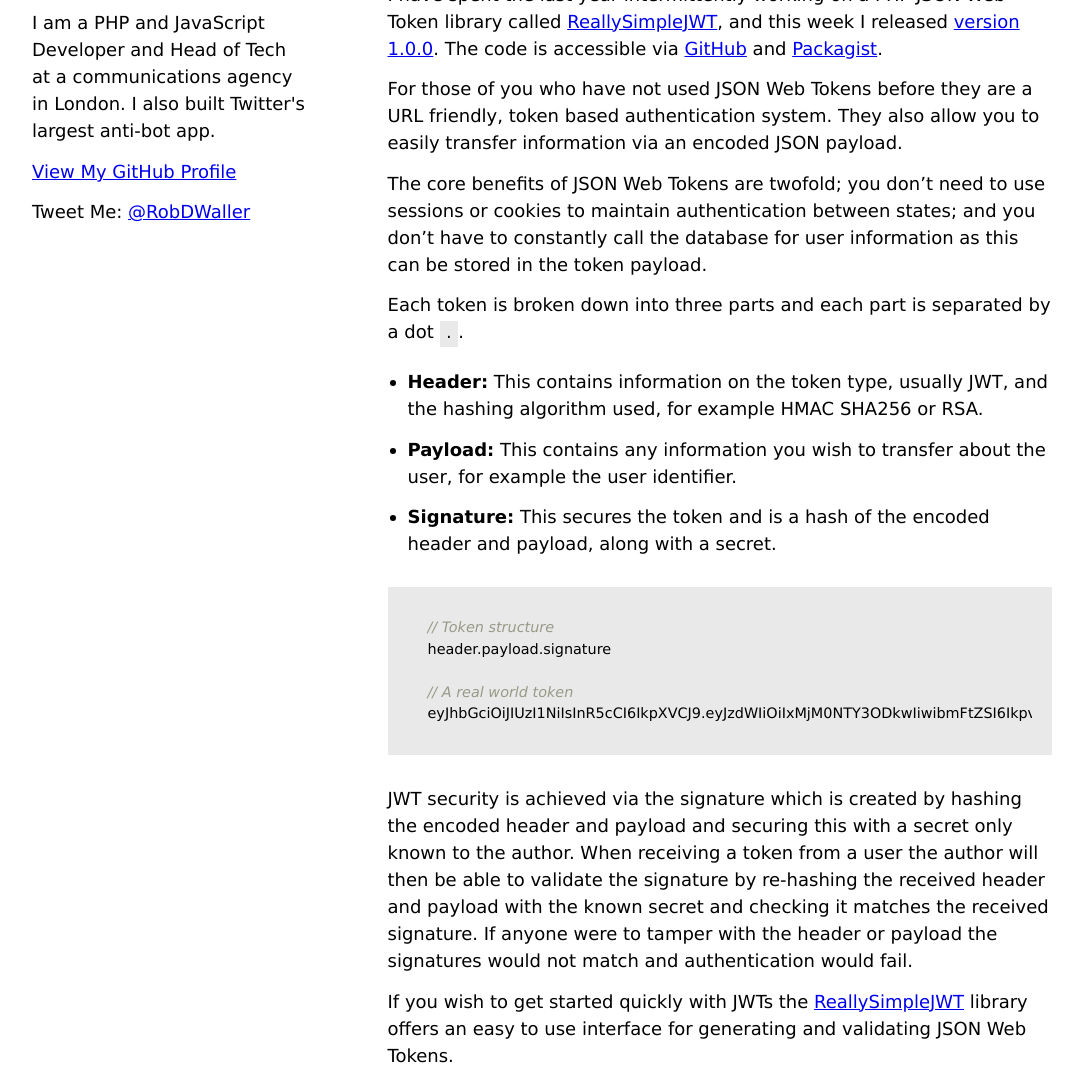
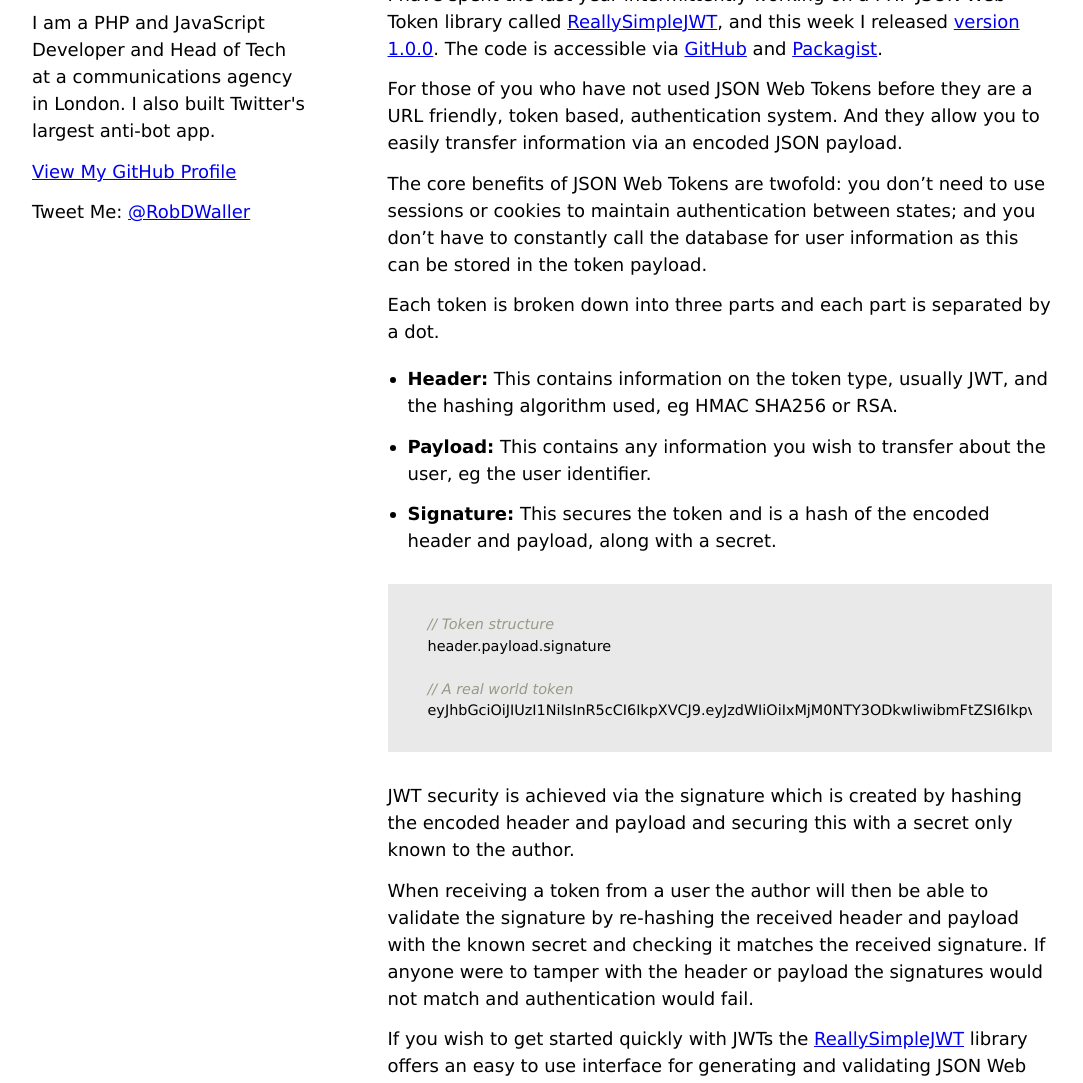
Before and after one commit to RobDWaller/robdwaller.github.io, a Jekyll site: the page built from _posts/2018-01-29-how-create-json-web-token-php.md, in a window 1280 px wide and 1400 px high, cut to the strip 317-1400 px from the top of the window. Shown: the whole strip, without its empty margins (98-1181 px from the left). Built offline with Jekyll 4.4.1, drawn with Linux system fonts in a browser that asks for light colours; some of the changed text lies outside the part shown.

Commit message:
Made some edits to the json web token post

````diff
--- a/_posts/2018-01-29-how-create-json-web-token-php.md
+++ b/_posts/2018-01-29-how-create-json-web-token-php.md
@@ -8,14 +8,14 @@
 
 I have spent the last year intermittently working on a PHP JSON Web Token library called [ReallySimpleJWT](https://github.com/RobDWaller/ReallySimpleJWT), and this week I released [version 1.0.0](https://github.com/RobDWaller/ReallySimpleJWT/releases/tag/1.0.0). The code is accessible via [GitHub](https://github.com/RobDWaller/ReallySimpleJWT) and [Packagist](https://packagist.org/packages/rbdwllr/reallysimplejwt).
 
-For those of you who have not used JSON Web Tokens before they are a URL friendly, token based authentication system. They also allow you to easily transfer information via an encoded JSON payload.
+For those of you who have not used JSON Web Tokens before they are a URL friendly, token based, authentication system. And they allow you to easily transfer information via an encoded JSON payload.
 
-The core benefits of JSON Web Tokens are twofold; you don't need to use sessions or cookies to maintain authentication between states; and you don't have to constantly call the database for user information as this can be stored in the token payload.
+The core benefits of JSON Web Tokens are twofold: you don't need to use sessions or cookies to maintain authentication between states; and you don't have to constantly call the database for user information as this can be stored in the token payload.
 
-Each token is broken down into three parts and each part is separated by a dot `.`.
+Each token is broken down into three parts and each part is separated by a dot.
 
-- **Header:** This contains information on the token type, usually JWT, and the hashing algorithm used, for example HMAC SHA256 or RSA.
-- **Payload:** This contains any information you wish to transfer about the user, for example the user identifier.
+- **Header:** This contains information on the token type, usually JWT, and the hashing algorithm used, eg HMAC SHA256 or RSA.
+- **Payload:** This contains any information you wish to transfer about the user, eg the user identifier.
 - **Signature:** This secures the token and is a hash of the encoded header and payload, along with a secret.
 
 ```js
@@ -26,7 +26,9 @@
 eyJhbGciOiJIUzI1NiIsInR5cCI6IkpXVCJ9.eyJzdWIiOiIxMjM0NTY3ODkwIiwibmFtZSI6IkpvaG4gRG9lIiwiYWRtaW4iOnRydWV9.TJVA95OrM7E2cBab30RMHrHDcEfxjoYZgeFONFh7HgQ
 ```
 
-JWT security is achieved via the signature which is created by hashing the encoded header and payload and securing this with a secret only known to the author. When receiving a token from a user the author will then be able to validate the signature by re-hashing the received header and payload with the known secret and checking it matches the received signature. If anyone were to tamper with the header or payload the signatures would not match and authentication would fail.
+JWT security is achieved via the signature which is created by hashing the encoded header and payload and securing this with a secret only known to the author.
+
+When receiving a token from a user the author will then be able to validate the signature by re-hashing the received header and payload with the known secret and checking it matches the received signature. If anyone were to tamper with the header or payload the signatures would not match and authentication would fail.
 
 If you wish to get started quickly with JWTs the [ReallySimpleJWT](https://github.com/RobDWaller/ReallySimpleJWT) library offers an easy to use interface for generating and validating JSON Web Tokens.
 
@@ -72,7 +74,7 @@
 
 ### Create the Signature
 
-To create the signature we need to use the `hash_hmac()` method available in PHP using the sha256 algorithm. We pass in a concatenated string of the Base64Url encoded header and payload `$base64UrlHeader . "." . $base64UrlPayload`. It's important to note we have to include the `.` between the two strings. We add a secret, ideally a strong one that is longer than twelve characters. The ReallySimpleJWT library enforces this principle, but for our example we don't need to worry. Finally we force the `hash_hmac()` method to return the output as binary data.
+To create the signature we need to use the `hash_hmac()` method available in PHP and use the sha256 algorithm. We pass in a concatenated string of the Base64Url encoded header and payload `$base64UrlHeader . "." . $base64UrlPayload`. It's important to note we have to include the dot `.` between the two strings. We add a secret, ideally a strong one that is longer than twelve characters. The ReallySimpleJWT library enforces this principle, but for our example we don't need to worry. Finally we force the `hash_hmac()` method to return the output as binary data.
 
 ```php
 // Create Signature Hash
````
Also changed, not shown: other parts of _posts/2018-01-29-how-create-json-web-token-php.md (+6 -3 lines).
